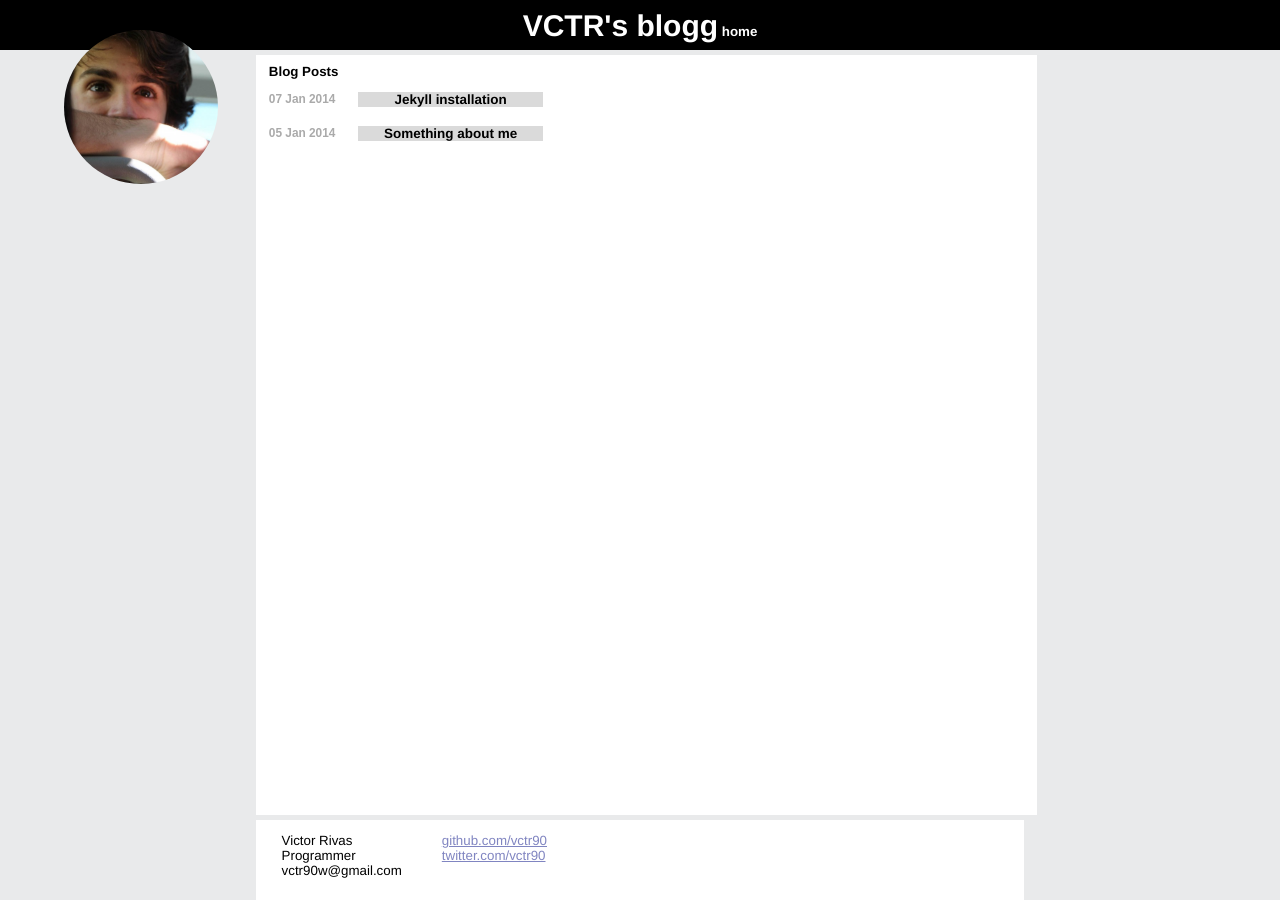
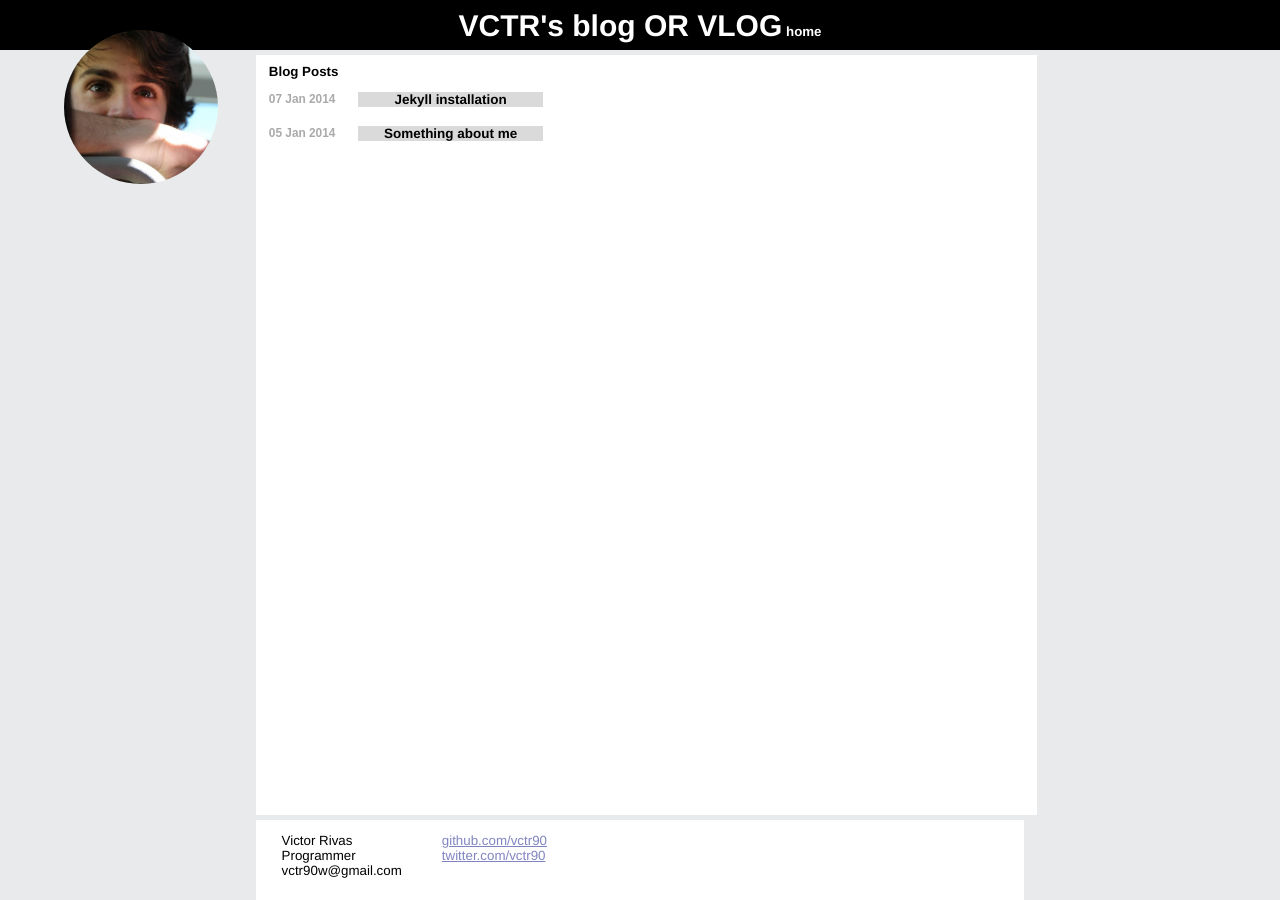
Before and after one commit to rivasvict/vctr90.github.io, a Jekyll site: the page built from index.html, in a window 1280 px wide. Built offline with Jekyll 4.4.1, drawn with Linux system fonts in a browser that asks for light colours; Markdown is read by kramdown in place of the engine named in the settings.

Commit message:
IMPR - Improving some things

```diff
--- a/_config.yml
+++ b/_config.yml
@@ -1,3 +1,3 @@
-name: VCTR's blogg
+name: VCTR's blog OR VLOG
 markdown: redcarpet
 pygments: true
--- a/index.html
+++ b/index.html
@@ -1,6 +1,6 @@
 ---
 layout: default
-title: Vlogg
+title: Vlog
 ---
 <div id="home" class="content">
 	<h1>Blog Posts</h1>
```
Also changed, not shown: 1 other file.
